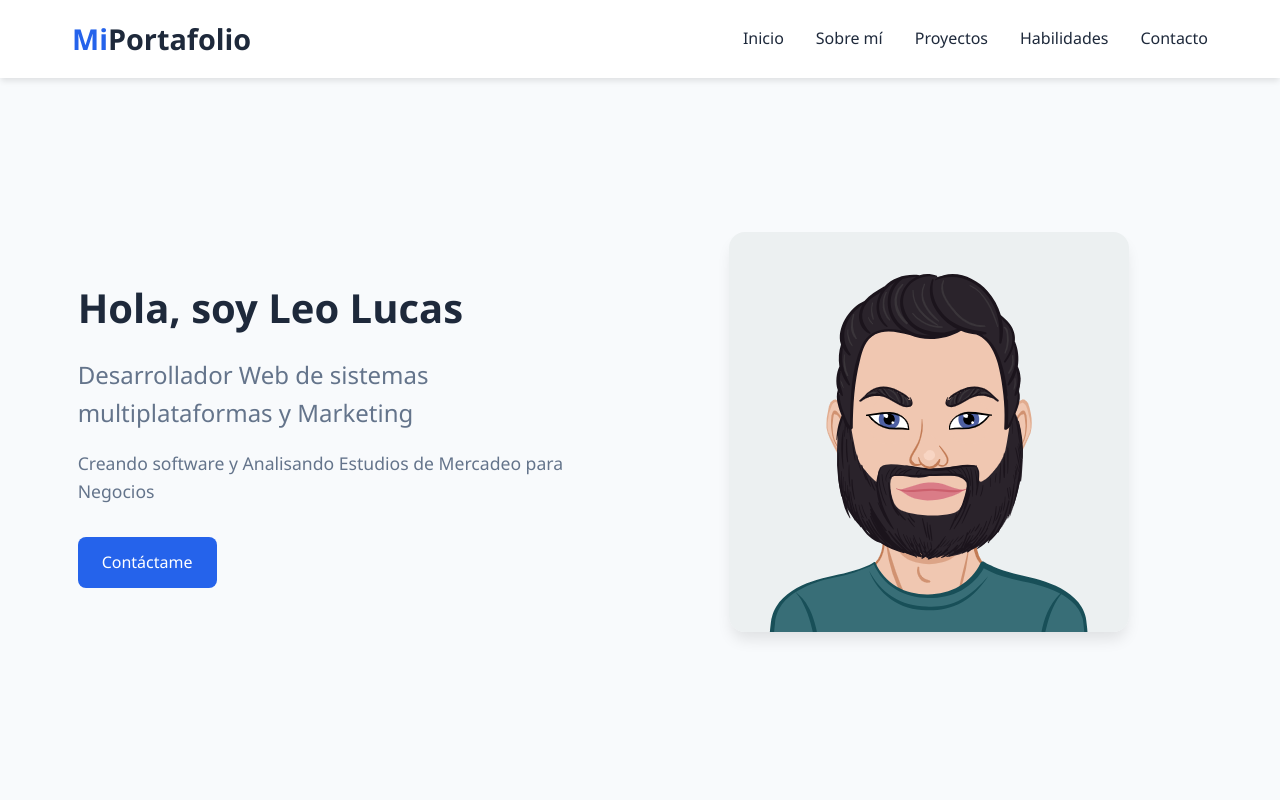
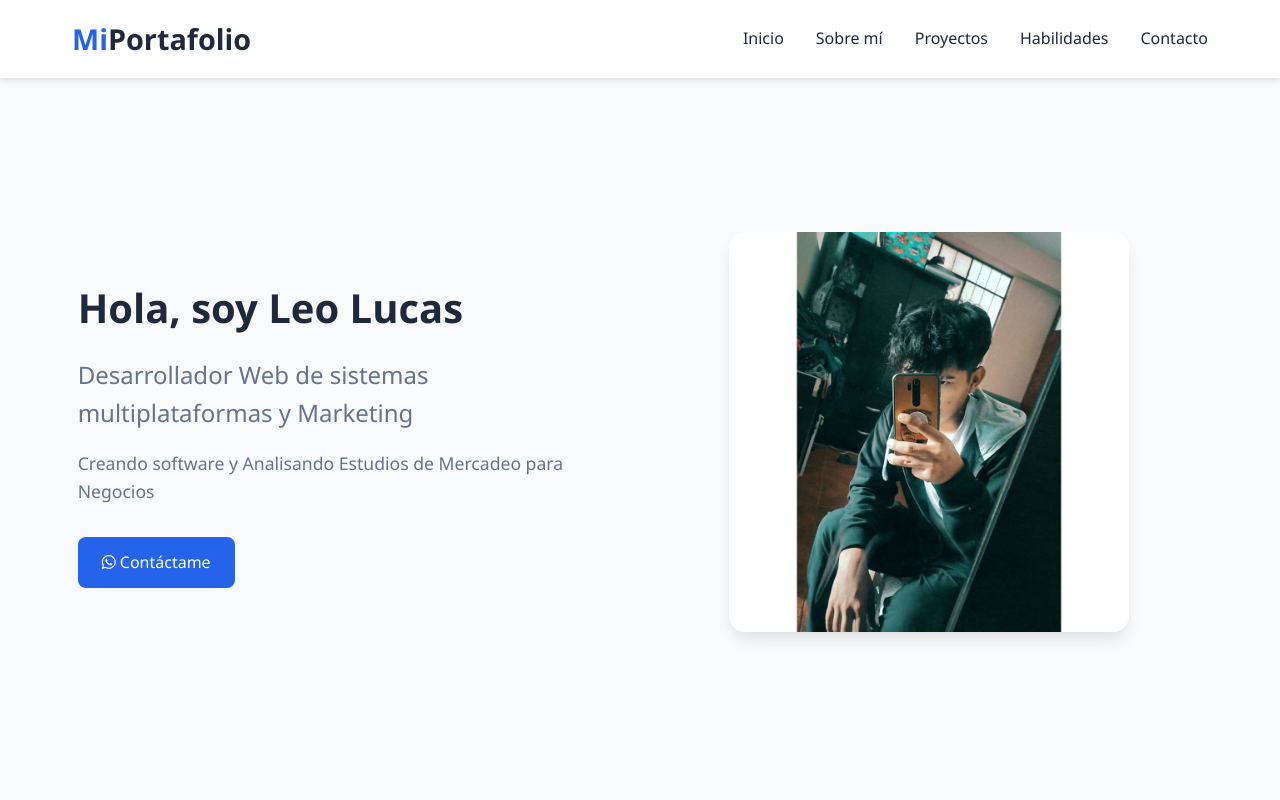
Before and after one commit to LeoLucasC/SobreMi, a plain HTML site: page index.html in a window 1280 px wide. Shown: the top 800 px of the page. Drawn offline with Linux system fonts and the light colour scheme.

Commit message:
avance 11

```diff
--- a/index.html
+++ b/index.html
@@ -34,10 +34,12 @@
                 <h2>Hola, soy <span class="nombre-destacado">Leo Lucas</span></h2>
                 <h3>Desarrollador Web de sistemas multiplataformas y Marketing</h3>
                 <p>Creando software y Analisando Estudios de Mercadeo para Negocios  </p>
-                <a href="#contacto" class="btn">Contáctame</a>
+                <a href="https://wa.me/51925725091" class="btn" target="_blank" rel="noopener noreferrer">
+                    <i class="fab fa-whatsapp"></i> Contáctame
+                </a>
             </div>
             <div class="imagen-hero">
-                <img src="Leo.png" alt="Leo.png" class="foto-perfil">
+                <img src="xddd.jpg" alt="Leo.png" class="foto-perfil">
             </div>
         </div>
     </section>
--- a/style.css
+++ b/style.css
@@ -1,3 +1,17 @@
+
+/*Agregamos la fuente que vamos a utilizar en la pagina*/
+@import url('https://fonts.googleapis.com/css2?family=Montserrat:wght@200;400;600&display=swap');
+*{
+    margin: 0;
+    padding: 0;
+    box-sizing: border-box;
+    font-family:'Montserrat';
+}
+
+html{
+    scroll-behavior: smooth;
+}
+
 /* Variables de color */
 :root {
     --color-primario: #2563eb;
```
Also changed, not shown: xddd.jpg (added). Lines whose indentation alone changed are shown as unchanged.
